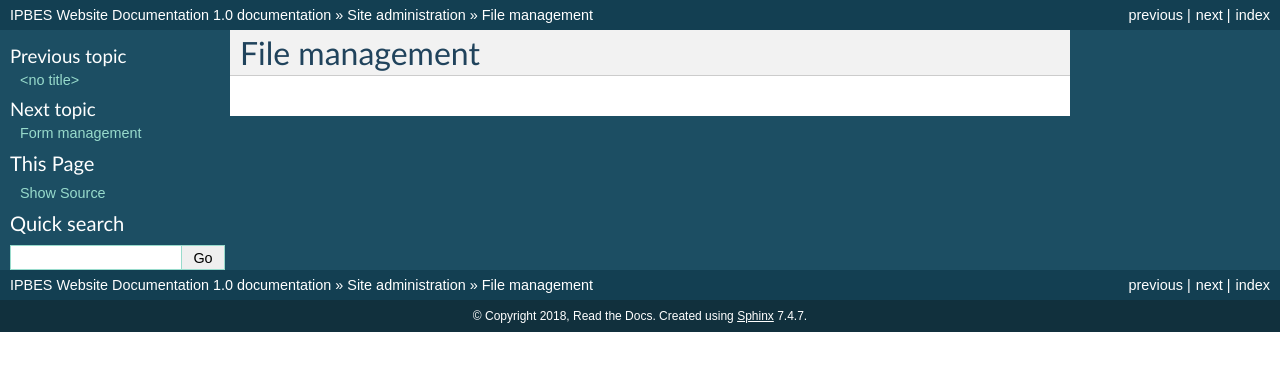
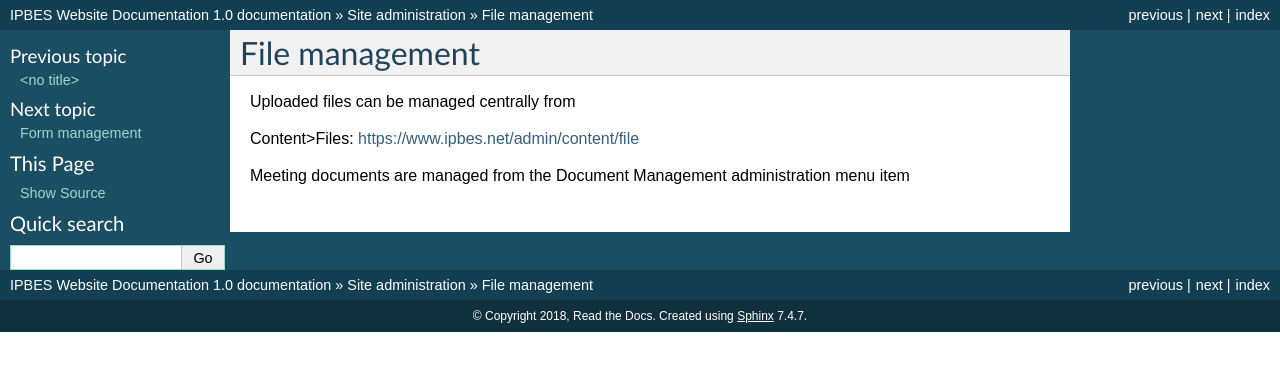
Before and after one commit to ipbes/ipbeswebdocs, a Sphinx documentation site: the page built from docs/administration/file.rst, in a window 1280 px wide. Shown: the top 371 px of the page. Built offline with Sphinx 7.4.7, drawn with Linux system fonts in a browser that asks for light colours; pages that are not in the unit, such as notebooks, are missing from menus.

Commit message:
Update file.rst

```diff
--- a/docs/administration/file.rst
+++ b/docs/administration/file.rst
@@ -1,2 +1,8 @@
 File management
 ---------------
+
+Uploaded files can be managed centrally from
+
+Content>Files: https://www.ipbes.net/admin/content/file
+
+Meeting documents are managed from the Document Management administration menu item
```
